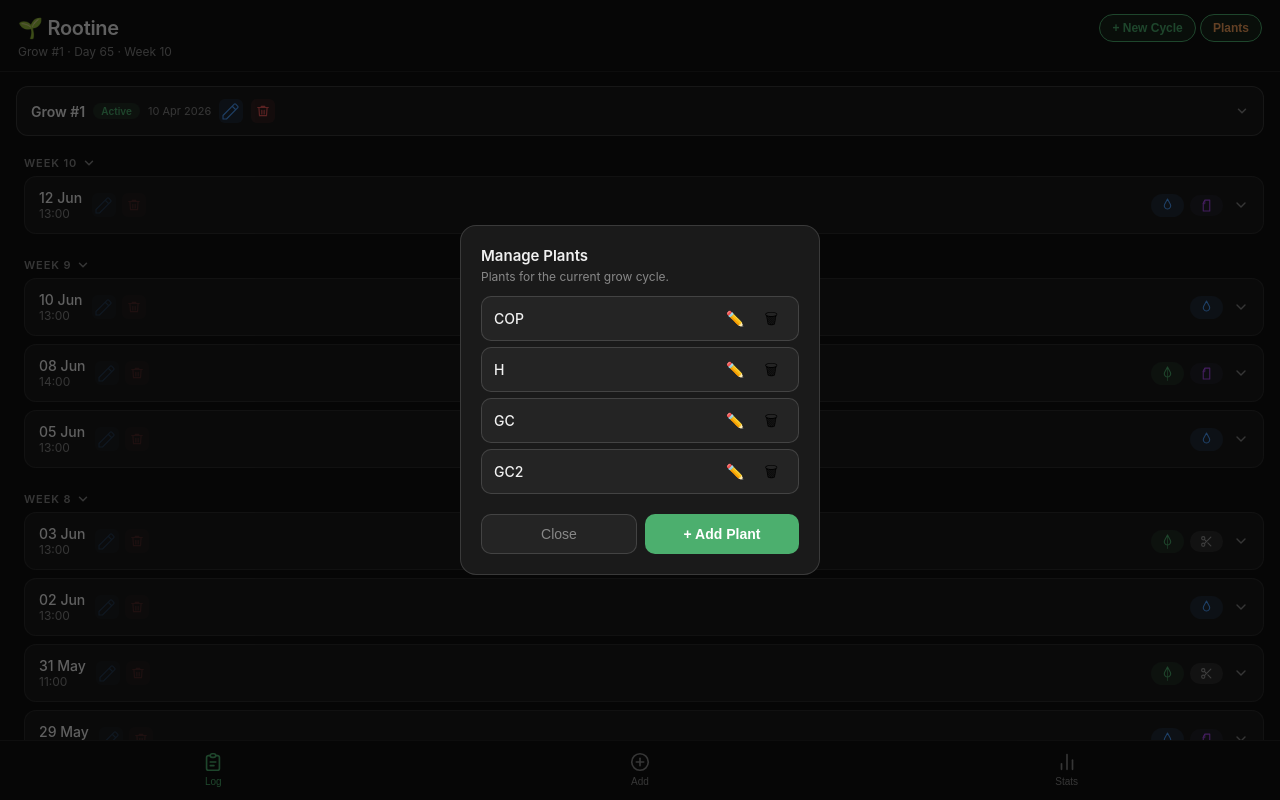
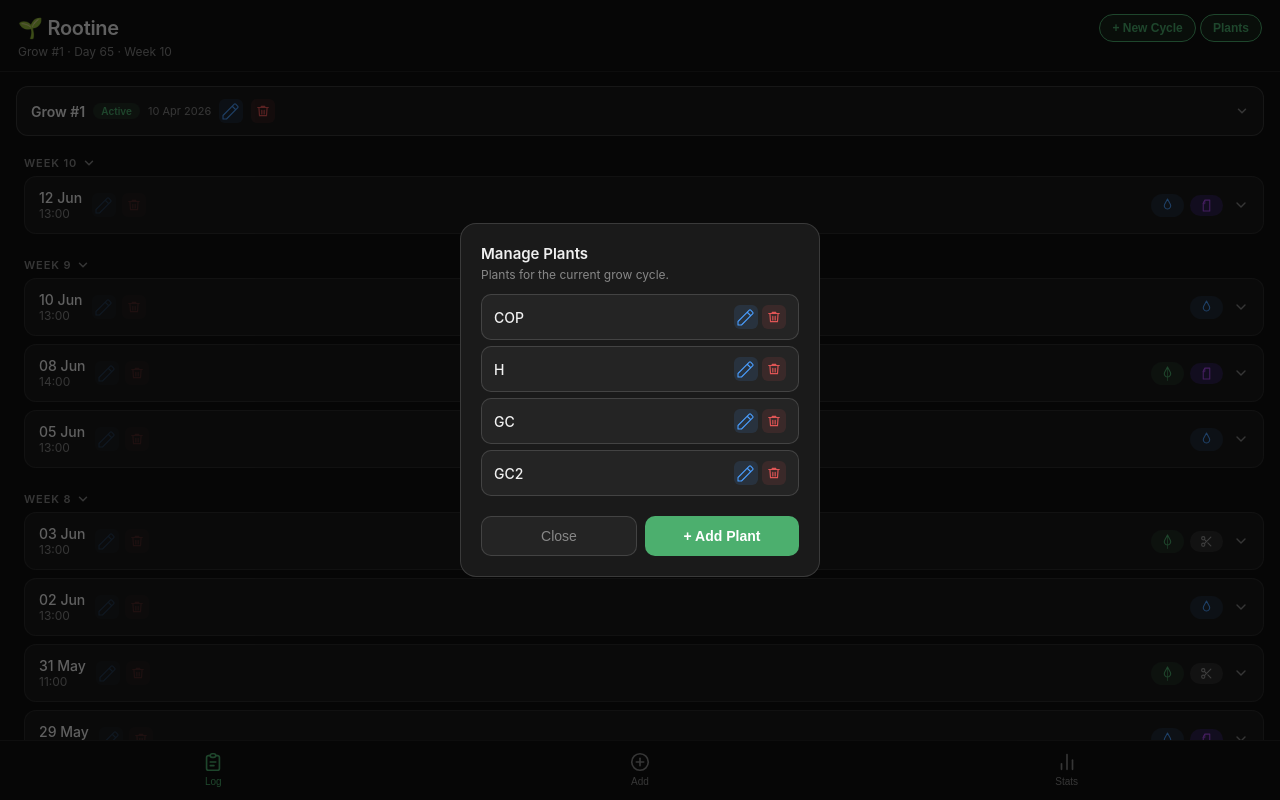
Before and after one commit to OkiDokiTokiLoki/rootine, a website built with Vite: page index.html in a window 1280 px wide. Both pictures are taken after a click on the button "Plants". Built offline with nearby package versions, Linux system fonts and the light colour scheme.

Commit message:
fix plant management action buttons

```diff
--- a/src/data.js
+++ b/src/data.js
@@ -4,7 +4,7 @@ export const seedCycles = [
         name: "Grow #1",
         startDate: "2026-04-10",
         entries: [
-            // { id: "s0", dt: "2026-06-14T13:00", plants: { COP: { water: 2 }, H: { water: 2 }, GC: { water: 2 }, GC2: { water: 2 } }, actions: [], obs: "Still flushing for yellowing of leaves, smallest GC still seems unaffected" },
+            // { id: "s0", dt: "2026-06-15T13:00", plants: { COP: { water: 2 }, H: { water: 2 }, GC: { water: 2 }, GC2: { water: 2 } }, actions: [], obs: "Still flushing for yellowing of leaves, smallest GC still seems unaffected - might be bloom related" },
             { id: "s1", dt: "2026-06-12T13:00", plants: { COP: { water: 2 }, H: { water: 2 }, GC: { water: 2 }, GC2: { water: 2 } }, actions: [], obs: "Yellowing continues on bigger plants, rotated plants, busy flushing for now, ph tested" },
             { id: "s2", dt: "2026-06-10T13:00", plants: { COP: { water: 2 }, H: { water: 2 }, GC: { water: 2 }, GC2: { water: 2 } }, actions: [] },
             { id: "s3", dt: "2026-06-08T14:00", plants: { COP: { fish: 1, grow: 1, bloom: 1 }, H: { fish: 1, grow: 1, bloom: 1 }, GC: { fish: 1, grow: 1, bloom: 1 }, GC2: { fish: 1, grow: 1 } }, actions: [], obs: "Yellowing on COP (most), H, GC — possibly nute-related" },
--- a/src/main.js
+++ b/src/main.js
@@ -10,7 +10,7 @@ let cycles = loadCycles();
 let activeCycleId = loadActiveCycleId(cycles);
 const collapsedCycles = loadCollapsedCycles();
 const collapsedWeeks = loadCollapsedWeeks();
-let editingEntryId = null; // Track if we're editing an entry
+let editingEntryId = null;
 
 initLog(collapsedWeeks, collapsedCycles);
 initStats("active");
@@ -36,6 +36,11 @@ window.closePlantManager = closePlantManager;
 window.openAddPlant = openAddPlant;
 window.confirmAddPlant = confirmAddPlant;
 window.renamePlant = renamePlant;
+window.cancelAddPlant = cancelAddPlant;
+window.confirmAddPlant = confirmAddPlant;
+window.cancelRenamePlant = cancelRenamePlant;
+window.confirmRenamePlant = confirmRenamePlant;
+window.deletePlant = deletePlant;
 
 // ── Constants ─────────────────────────────────────────────────────────────────
 const PLANT_NAME_RE = /^[A-Za-z0-9 _-]+$/;
@@ -63,7 +68,7 @@ function renderAddForm() {
     if (plants.length === 0) {
         const empty = document.createElement("div");
         empty.style.cssText = "padding: 14px; color: var(--muted); font-size: 13px; text-align: center; background: var(--surface2); border: 0.5px dashed var(--border2); border-radius: 10px;";
-        empty.textContent = 'No plants yet. Tap "🌱 Plants" above to add some.';
+        empty.textContent = 'No plants yet for this grow cycle yet. Tap "Plants" above to add some.';
         tabsContainer.appendChild(empty);
     } else {
         plants.forEach((p, i) => {
@@ -220,8 +225,8 @@ function renderPlantList() {
         row.innerHTML = `
             <div class="plant-manage-name">${escapeHtml(p)}</div>
             <div class="plant-manage-actions">
-                <button onclick="renamePlant(${i})" aria-label="Rename ${escapeHtml(p)}" title="Rename">✏️</button>
-                <button onclick="deletePlant(${i})" aria-label="Delete ${escapeHtml(p)}" title="Delete">🗑</button>
+                <button class="settings-btn edit-btn" onclick="renamePlant(${i})" aria-label="Rename ${escapeHtml(p)}" title="Rename"><svg viewBox="0 0 24 24" xmlns="http://www.w3.org/2000/svg" fill="none"><path stroke="var(--blue)" stroke-linecap="round" stroke-linejoin="round" stroke-width="1.08" d="M13.5 7.5l3 3M4 20v-3.5L15.293 5.207a1 1 0 011.414 0l2.086 2.086a1 1 0 010 1.414L7.5 20H4z"></path></svg></button>
+                <button class="settings-btn delete-btn" onclick="deletePlant(${i})" aria-label="Delete ${escapeHtml(p)}" title="Delete"><svg viewBox="0 0 24 24" style="width:14px;height:14px;stroke:var(--red);fill:none;stroke-width:2;stroke-linecap:round;stroke-linejoin:round"><polyline points="3 6 5 6 21 6"/><path d="M19 6l-1 14H6L5 6"/><path d="M10 11v6M14 11v6"/><path d="M9 6V4h6v2"/></svg></button>
             </div>
         `;
         list.appendChild(row);
--- a/src/style.css
+++ b/src/style.css
@@ -209,7 +209,7 @@ body {
 }
 
 .badge-note {
-    background: #212129;
+    background: #2d204e;
     color: #a94aec;
 }
 
@@ -632,20 +632,22 @@ textarea.form-input {
     cursor: pointer;
 }
 
-.add-plant-btn {
-    background: var(--green-bg);
-    color: rgb(245, 160, 91);
-}
+/* .entry-card:not(.open) .delete-entry-btn,
+.entry-card:not(.open) .edit-entry-btn {
+    display: none;
+} */
 
+.edit-btn,
 .edit-cycle-btn,
 .edit-entry-btn {
-    background: var(--blue-bg);
+    background-color: var(--blue-bg);
     color: var(--blue);
 }
 
+.delete-btn,
 .delete-cycle-btn,
 .delete-entry-btn {
-    background: var(--red-bg);
+    background-color: var(--red-bg);
     color: var(--red);
 }
 
@@ -745,23 +747,12 @@ input[type="datetime-local"] {
     gap: 10px;
 }
 
-/* .add-plant-btn {
-    font-size: 12px;
-    font-weight: 600;
-    padding: 6px 12px;
-    background: var(--surface2);
-    color: var(--green);
-    border: 0.5px solid var(--border2);
-    border-radius: 8px;
-    cursor: pointer;
-    white-space: nowrap;
-} */
-
 .plant-picker-list {
     display: flex;
     gap: 8px;
     flex-wrap: wrap;
 }
+
 .plant-manage-row {
     display: flex;
     align-items: center;
@@ -773,6 +764,7 @@ input[type="datetime-local"] {
     margin-bottom: 6px;
     gap: 8px;
 }
+
 .plant-manage-name {
     font-size: 14px;
     font-weight: 500;
@@ -781,12 +773,14 @@ input[type="datetime-local"] {
     text-overflow: ellipsis;
     white-space: nowrap;
 }
+
 .plant-manage-actions {
     display: flex;
     gap: 4px;
     flex-shrink: 0;
 }
-.plant-manage-actions button {
+
+/* .plant-manage-actions button {
     background: transparent;
     border: none;
     cursor: pointer;
@@ -795,9 +789,10 @@ input[type="datetime-local"] {
     border-radius: 6px;
     line-height: 1;
 }
+
 .plant-manage-actions button:hover {
     background: var(--border);
-}
+} */
 .plant-empty {
     color: var(--muted);
     font-size: 13px;
```
